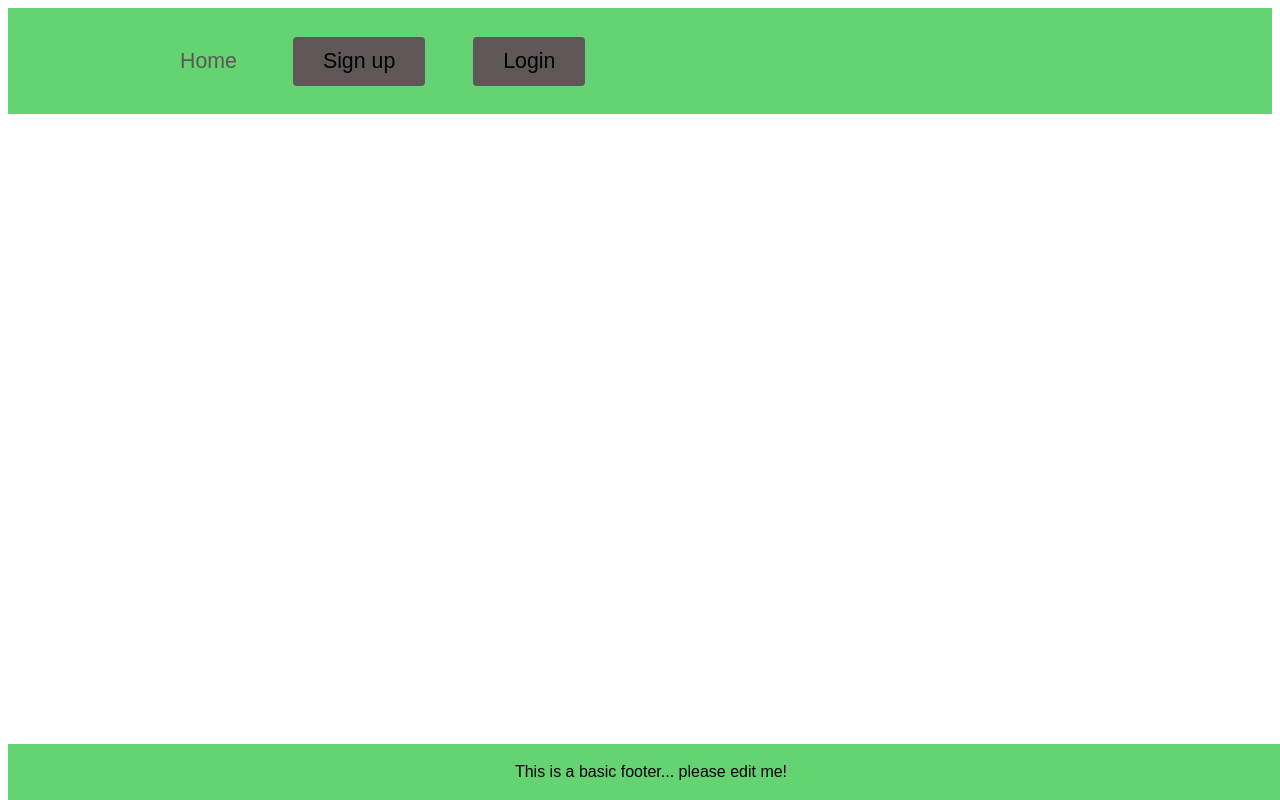
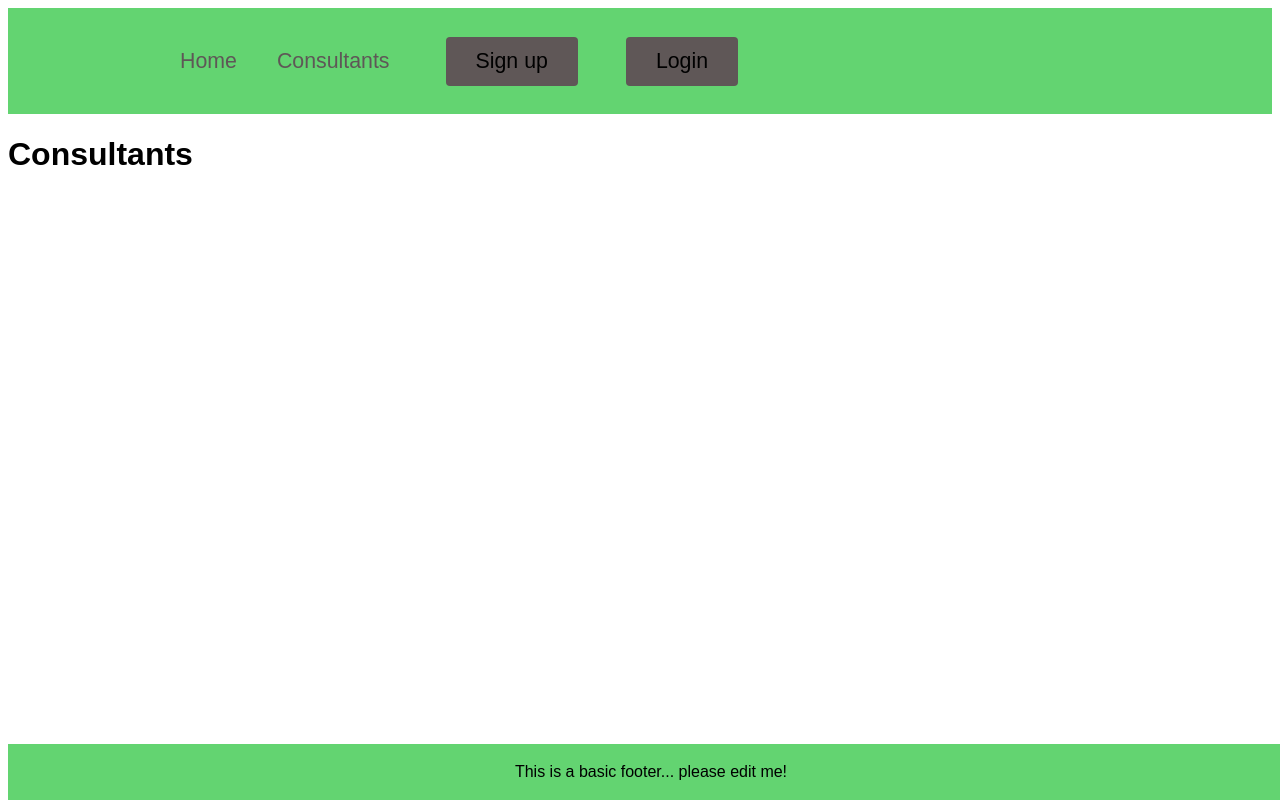
Before and after one commit to Shreshthk1/university-admission-tool, a React (Create React App) app: page /consultants in a window 1280 px wide. Built offline with nearby package versions, Linux system fonts and the light colour scheme.

Commit message:
added page to filepath and nav

```diff
--- a/src/App.js
+++ b/src/App.js
@@ -12,11 +12,12 @@ import Login from "./pages/Login";
 import Signup from "./pages/Signup";
 import UserProfile from "./pages/UserProfile";
 import AdminProfile from "./pages/UserProfile";
-
+import Consultants from "./pages/Consultants";
 import { logout } from "./actions/auth";
 import { clearMessage } from "./actions/message";
 
 import { history } from "./helpers/history";
+
 
 class App extends Component {
   constructor(props) {
@@ -105,6 +106,11 @@ class App extends Component {
               </Link>
             </div>
           )}
+          <div className={navbarClasses.NavMenu}>
+            <Link className={navbarClasses.NavLink} to="/Consultants" activestyle="true">
+              Consultants
+            </Link>
+          </div>
 
           {/* if current user is not logged in, will show signup and login on navbar  */}
 
@@ -133,7 +139,6 @@ class App extends Component {
                   Log out
                 </Link>
               </nav>
-
               {CheckProfile()}
             </div>
           )}
@@ -152,6 +157,7 @@ class App extends Component {
             <Route exact path="/signup" element={<Signup />} />
             <Route path="/userProfile" element={<UserProfile />} />
             <Route path="/adminProfile" element={<AdminProfile />} />
+            <Route path="/consultants" element={<Consultants/>} />
           </Routes>
         </div>
       </BrowserRouter>
--- /dev/null
+++ b/src/Pages/Consultants.js
@@ -0,0 +1,22 @@
+import React, { Component } from "react";
+
+export default class Consultants extends Component {
+    constructor(props) {
+        super(props);
+        this.state = {
+            content: ""
+        };
+    }
+
+    render() {
+        return (
+            <div>
+                <header>
+                    <h1>Consultants</h1>
+                    <div class = "students">
+                    </div>
+                </header>
+            </div>
+        )
+    }
+}
```
